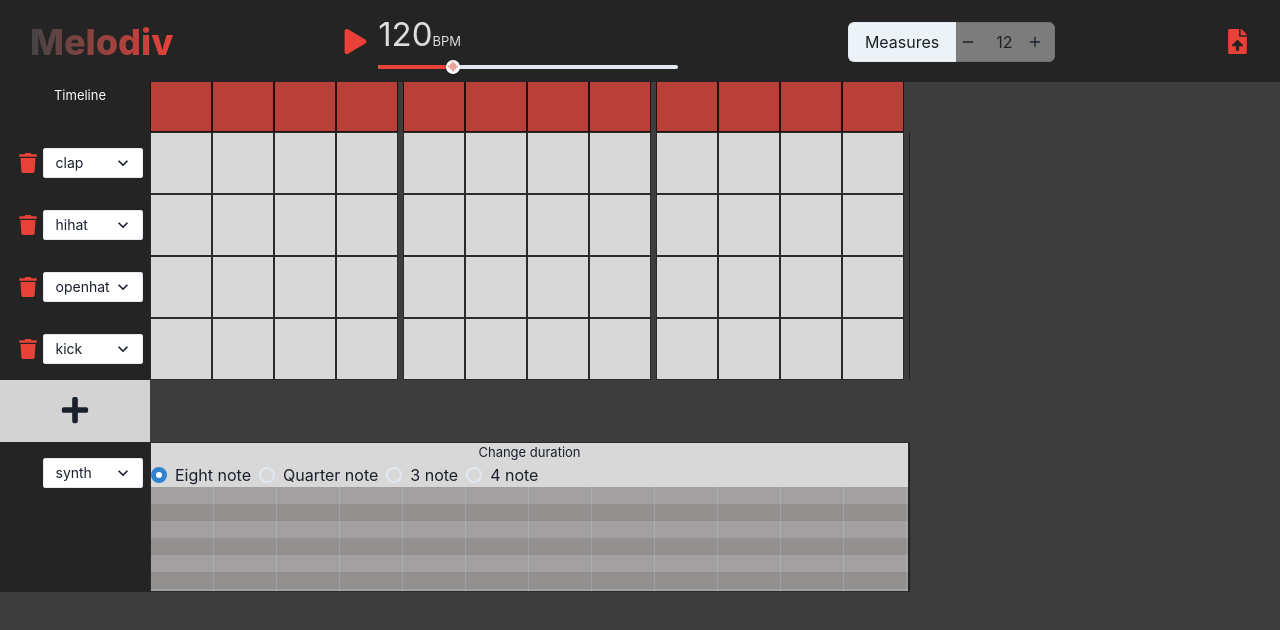
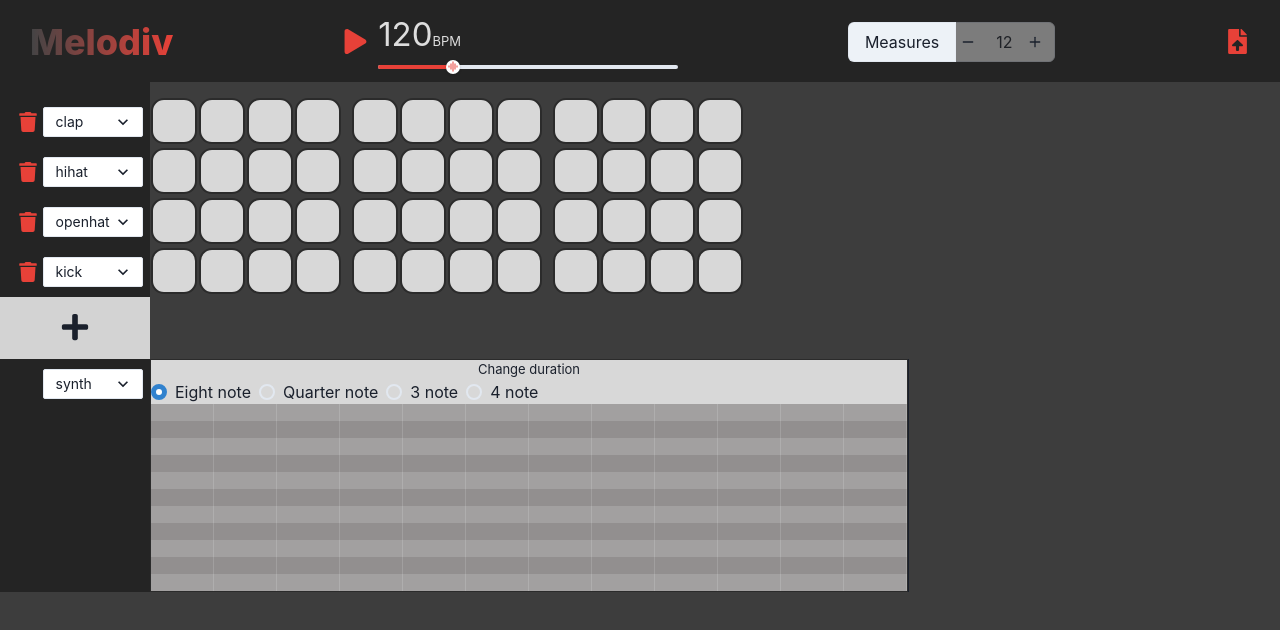
Before and after one commit to Basile-Lequeux/sandbox-music, a React (Create React App) app: page / in a window 1280 px wide. Shown: the top 630 px of the page. Built offline with nearby package versions, Linux system fonts and the light colour scheme.

Commit message:
change ui track

```diff
--- a/src/App.css
+++ b/src/App.css
@@ -13,13 +13,47 @@
     color: white;
 }
 
-.bpm_box{
+.bpm_box {
     color: #dddddd;
     text-align: left;
 }
-.bpm_value{
+
+.bpm_value {
     font-size: 33px;
 }
+
+.timeline_dot_spacer_active{
+    height: 8px;
+    width: 8px;
+    background-color: purple;
+    border-radius: 4px;
+    margin: 0 18px 0 22px;
+}
+
+.timeline_dot_spacer{
+    height: 8px;
+    width: 8px;
+    background-color: purple;
+    border-radius: 4px;
+    margin: 0 18px 0 22px;
+}
+
+.timeline_dot_active{
+    height: 8px;
+    width: 8px;
+    background-color: purple;
+    border-radius: 4px;
+    margin: 0 18px 0 22px;
+}
+
+.timeline_dot{
+    height: 8px;
+    width: 8px;
+    background-color: purple;
+    border-radius: 4px;
+    margin: 0 18px 0 22px;
+}
+
 .App-link {
     color: #61dafb;
 }
--- a/src/App.js
+++ b/src/App.js
@@ -74,12 +74,11 @@ const App = () => {
             ))}
           </Sidebar>
           <Flex flexDir="column">
-            <Box borderRight={"1px"} flex={1} bg={"#3D3D3D"}>
+            <Box>
               {rhythmTrackArray.length > 0 &&
                 rhythmTrackArray.map((track) => (
                   <RhythmTrack
                     key={track.id}
-                    styles={styles}
                     trackArray={rhythmTrackArray}
                     handleSetTrack={handleSetTrack}
                     track={track}
@@ -139,7 +138,6 @@ const styles = {
     backgroundColor: "rgba(255, 255, 255, 0.8)",
     border: "1px solid rgba(0, 0, 0, 0.8)",
     padding: "30px",
-    fontSize: "30px",
     textAlign: "center",
   },
   gridItemSpacer: {
@@ -147,14 +145,12 @@ const styles = {
     border: "1px solid rgba(0, 0, 0, 0.8)",
     padding: "30px",
     marginRight: "5px",
-    fontSize: "30px",
     textAlign: "center",
   },
   gridItemColored: {
     backgroundColor: "rgba(217, 65, 57, 0.8)",
     border: "1px solid rgba(0, 0, 0, 0.8)",
     padding: "30px",
-    fontSize: "30px",
     textAlign: "center",
   },
   gridItemColoredSpacer: {
@@ -162,14 +158,12 @@ const styles = {
     border: "1px solid rgba(0, 0, 0, 0.8)",
     padding: "30px",
     marginRight: "5px",
-    fontSize: "30px",
     textAlign: "center",
   },
   gridItemColoredNote: {
     backgroundColor: "rgba(125, 69, 145, 0.8)",
     border: "1px solid rgba(0, 0, 0, 0.8)",
     padding: "30px",
-    fontSize: "30px",
     textAlign: "center",
   },
   gridItemColoredNoteSpacer: {
@@ -177,7 +171,6 @@ const styles = {
     border: "1px solid rgba(0, 0, 0, 0.8)",
     padding: "30px",
     marginRight: "5px",
-    fontSize: "30px",
     textAlign: "center",
   },
   App: {
--- a/src/components/CursorStart.js
+++ b/src/components/CursorStart.js
@@ -1,18 +1,19 @@
-import { Flex, Text, Box } from "@chakra-ui/react";
-import { usePlayerContext } from "../PlayerContext";
+import {Flex, Text, Box} from "@chakra-ui/react";
+import {usePlayerContext} from "../PlayerContext";
+import '../App.css'
 
-export default function CursorStart({ styles }) {
-  const { nbrOfBeat, cursorStartingPoint, handleCursorStart } =
+export default function CursorStart({styles}) {
+    const {nbrOfBeat, cursorStartingPoint, handleCursorStart} =
         usePlayerContext();
 
     return (
-    <Flex flexDir="row" bg={"#3D3D3D"} paddingTop={"70px"}>
+        <Flex flexDir="row" bg={"#3D3D3D"} paddingTop={"35px"}>
             <Flex bg="#242424" justify={"center"} alignItems={"center"} h={"62px"}>
                 <Text
                     color={"white"}
                     h={"30px"}
                     w={"100px"}
-          style={{ marginLeft: "30px", marginRight: "20px" }}
+                    style={{marginLeft: "30px", marginRight: "20px"}}
                 >
                     Timeline
                 </Text>
@@ -22,26 +23,22 @@ export default function CursorStart({ styles }) {
                     (index + 1) % 4 === 0 ? (
                         <div
                             key={index}
-              style={
+                            className={
                                 cursorStartingPoint <= index
-                  ? styles.gridItemColoredSpacer
-                  : styles.gridItemSpacer
+                                    ? 'timeline_dot_spacer_active'
+                                    : 'timeline_dot_spacer'
                             }
-              onClick={() => {
-                handleCursorStart(index);
-              }}
+                            onClick={() => handleCursorStart(index)}
                         />
                     ) : (
                         <div
                             key={index}
-              style={
+                            className={
                                 cursorStartingPoint <= index
-                  ? styles.gridItemColored
-                  : styles.gridItem
+                                    ? 'timeline_dot_active'
+                                    : 'timeline_dot'
                             }
-              onClick={() => {
-                handleCursorStart(index);
-              }}
+                            onClick={() => handleCursorStart(index)}
                         />
                     )
                 )}
--- a/src/components/MelodicTrack.css
+++ b/src/components/MelodicTrack.css
@@ -156,6 +156,7 @@ body {
 
 .scrollable {
     overflow-y: scroll;
+    height: 700px;
 }
 
 .melodic_track_frame {
@@ -169,6 +170,6 @@ body {
     background-color: rgba(255, 255, 255, 0.8);
     border: 1px solid rgba(0, 0, 0, 0.8);
     text-align: center;
-    height: 150px;
+    height: 233px;
     flex-direction: column;
 }
--- /dev/null
+++ b/src/components/RhythmTrack.css
@@ -0,0 +1,70 @@
+:root {
+    --size-item-px: 21px;
+    --border-radius-item-px: 13px;
+    --border-item-px: 2px solid rgba(0, 0, 0, 0.8);
+    --margin-item-px: 1px 1px 3px 1px;
+    --margin-item-spacer: 10px;
+}
+
+.gridContainer {
+    display: flex;
+    flex-direction: row;
+}
+
+.gridItem {
+    background-color: rgba(255, 255, 255, 0.8);
+    border: var(--border-item-px);
+    padding: var(--size-item-px);
+    margin: var(--margin-item-px);
+    border-radius: var(--border-radius-item-px);
+    text-align: center;
+
+}
+
+.gridItemSpacer {
+    background-color: rgba(255, 255, 255, 0.8);
+    border: var(--border-item-px);
+    padding: var(--size-item-px);
+    border-radius: var(--border-radius-item-px);
+    margin: var(--margin-item-px);
+    margin-right: var(--margin-item-spacer);
+    text-align: center;
+}
+
+.gridItemColored {
+    background-color: rgba(217, 65, 57, 0.8);
+    border: var(--border-item-px);
+    padding: var(--size-item-px);
+    border-radius: var(--border-radius-item-px);
+    margin: var(--margin-item-px);
+    text-align: center;
+}
+
+.gridItemColoredSpacer {
+    background-color: rgba(217, 65, 57, 0.8);
+    border: var(--border-item-px);
+    padding: var(--size-item-px);
+    border-radius: var(--border-radius-item-px);
+    margin: var(--margin-item-px);
+    margin-right: var(--margin-item-spacer);
+    text-align: center;
+}
+
+.gridItemColoredNote {
+    background-color: rgba(125, 69, 145, 0.8);
+    border: var(--border-item-px);
+    padding: var(--size-item-px);
+    border-radius: var(--border-radius-item-px);
+    margin: var(--margin-item-px);
+    text-align: center;
+}
+
+.gridItemColoredNoteSpacer {
+    background-color: rgba(125, 69, 145, 0.8);
+    border: var(--border-item-px);
+    padding: var(--size-item-px);
+    border-radius: var(--border-radius-item-px);
+    margin: var(--margin-item-px);
+    margin-right: var(--margin-item-spacer);
+    text-align: center;
+}
--- a/src/components/RhythmTrack.js
+++ b/src/components/RhythmTrack.js
@@ -1,51 +1,53 @@
 import {usePlayerContext} from "../PlayerContext";
+import './RhythmTrack.css'
 
-export default function RhythmTrack({track, styles, handleSetTrack}) {
+export default function RhythmTrack({track, handleSetTrack}) {
 
     const {
         isPlaying,
         cursor,
     } = usePlayerContext();
+
     const getStyleRow = (index, note) => {
         if (isPlaying) {
             return cursor === index
-                ? styles.gridItemColoredSpacer
+                ? "gridItemColoredSpacer"
                 : note && note.isActive
-                    ? styles.gridItemColoredNoteSpacer
-                    : styles.gridItemSpacer
+                    ? "gridItemColoredNoteSpacer"
+                    : "gridItemSpacer"
         } else {
-            return note && note.isActive ? styles.gridItemColoredNoteSpacer : styles.gridItemSpacer
+            return note && note.isActive ? "gridItemColoredNoteSpacer" : "gridItemSpacer"
         }
     }
 
     const getStyleRow2 = (index, note) => {
         if (isPlaying) {
             return cursor === index
-                ? styles.gridItemColored
+                ? "gridItemColored"
                 : note && note.isActive
-                    ? styles.gridItemColoredNote
-                    : styles.gridItem
+                    ? "gridItemColoredNote"
+                    : "gridItem"
         } else {
             return note && note.isActive
-                ? styles.gridItemColoredNote
-                : styles.gridItem
+                ? "gridItemColoredNote"
+                : "gridItem"
         }
     }
     return (
-        <div style={styles.gridContainer}>
+        <div className="gridContainer">
             {track &&
                 track.beats.length !== 0 &&
                 track.beats.map((note, index) =>
                     (index + 1) % 4 === 0 ? (
                         <div
                             key={index}
-                            style={getStyleRow(index, note)}
+                            className={getStyleRow(index, note)}
                             onClick={() => handleSetTrack(track, index)}
                         />
                     ) : (
                         <div
                             key={index}
-                            style={getStyleRow2(index, note)}
+                            className={getStyleRow2(index, note)}
                             onClick={() => handleSetTrack(track, index)}
                         />
                     )
--- a/src/components/SideBarSelect.js
+++ b/src/components/SideBarSelect.js
@@ -1,7 +1,7 @@
 import React from "react";
-import { drumKitList } from "../PlaySound";
-import { Flex, Select } from "@chakra-ui/react";
-import { FaTrash } from "react-icons/fa";
+import {drumKitList} from "../PlaySound";
+import {Flex, Select} from "@chakra-ui/react";
+import {FaTrash} from "react-icons/fa";
 
 const SideBarSelect = ({
     trackId,
@@ -16,18 +16,18 @@ const SideBarSelect = ({
         <Flex
             justify={"center"}
             alignItems={"center"}
-      h={"62px"}
-      style={{ marginLeft: "30px", marginRight: "20px" }}
+            h={"50px"}
+            style={{marginLeft: "30px", marginRight: "20px"}}
         >
             {length >= 2 ? (
                 <button
                     onClick={() => deleteOneTrack(index, type)}
-          style={{ paddingRight: "5px" }}
+                    style={{paddingRight: "5px"}}
                 >
-          <FaTrash color="#e74138" size={"20"} />
+                    <FaTrash color="#e74138" size={"20"}/>
                 </button>
             ) : (
-        <div style={{ paddingRight: "25px" }} />
+                <div style={{paddingRight: "25px"}}/>
             )}
             <Select
                 bg={"white"}
@@ -35,7 +35,7 @@ const SideBarSelect = ({
                 onChange={(e) => handleChangeInstrument(trackId, e.target.value)}
                 value={instrument}
                 placeholder="Select instrument"
-        style={{ width: "100px" }}
+                style={{width: "100px"}}
                 size="sm"
             >
                 {type === "rhythm" &&
```
Lines whose indentation alone changed are shown as unchanged.
